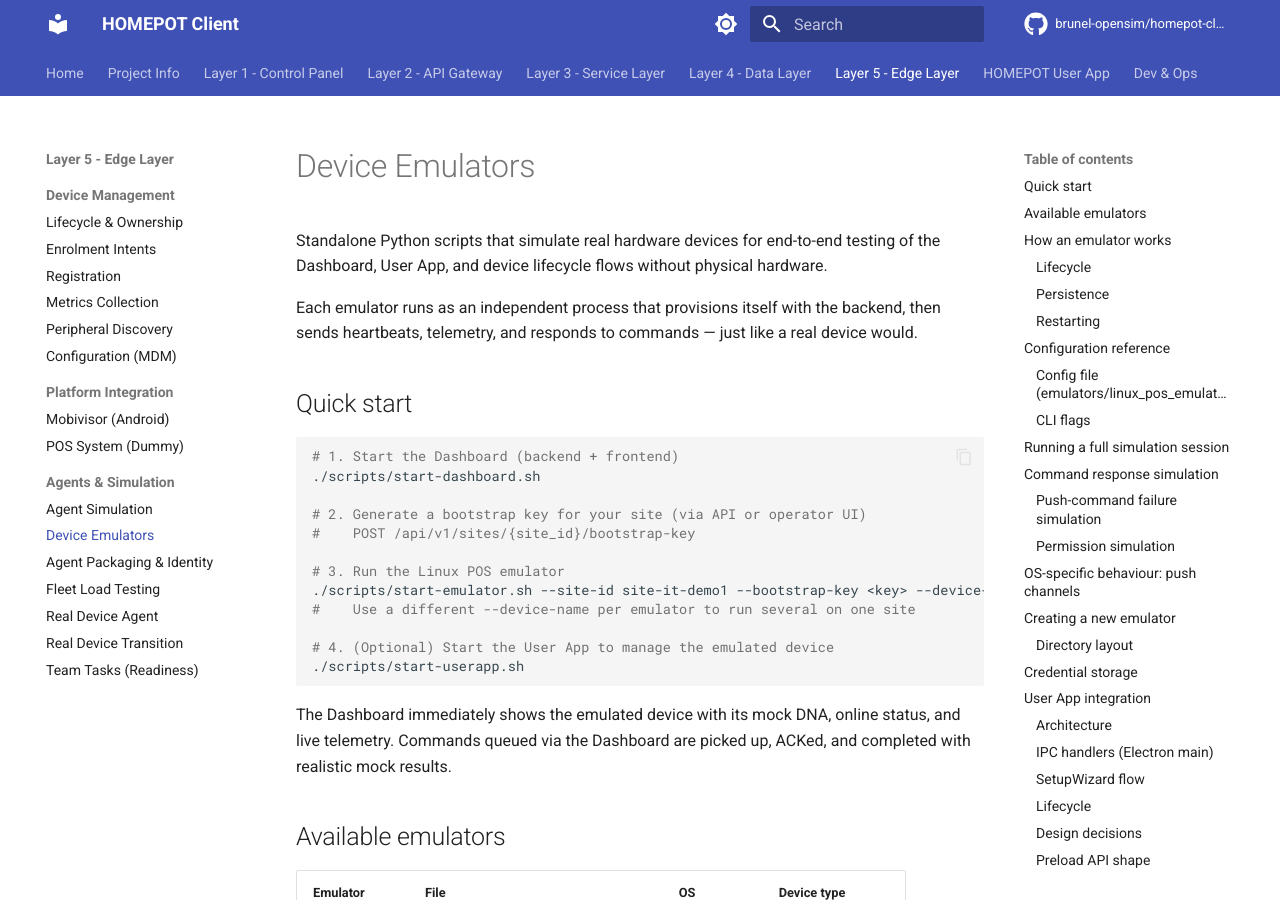
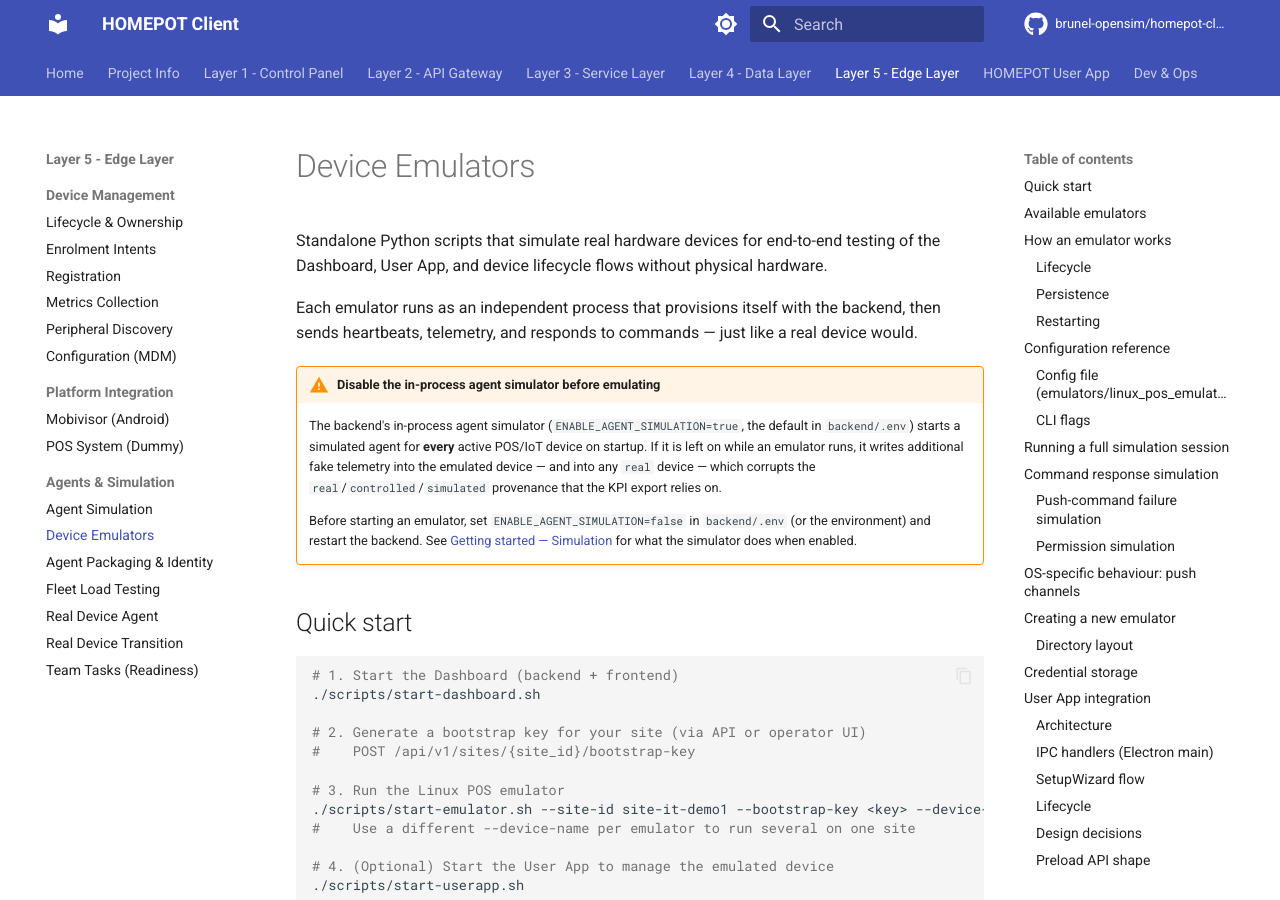
Before and after one commit to brunel-opensim/homepot-client, an MkDocs documentation site: the page built from docs/device-emulators.md, in a window 1280 px wide and 900 px high. Built offline with MkDocs 1.6.1 and Material for MkDocs 9.7.7, drawn with Linux system fonts in a browser that asks for light colours; comment, search, counter and statistics services are not loaded; the version menu is left out.

Commit message:
docs: warn emulator users to disable the in-process agent simulator
The backend's in-process agent simulator (ENABLE_AGENT_SIMULATION=true) writes
fake telemetry into every active POS/IoT device, including emulated and real
devices, corrupting the real/controlled/simulated provenance the KPI export
relies on. Make the warning prominent in the emulator docs so users disable it
before emulating.

```diff
--- a/docs/device-emulators.md
+++ b/docs/device-emulators.md
@@ -3,6 +3,19 @@
 Standalone Python scripts that simulate real hardware devices for end-to-end testing of the Dashboard, User App, and device lifecycle flows without physical hardware.
 
 Each emulator runs as an independent process that provisions itself with the backend, then sends heartbeats, telemetry, and responds to commands — just like a real device would.
+
+!!! warning "Disable the in-process agent simulator before emulating"
+    The backend's in-process agent simulator (`ENABLE_AGENT_SIMULATION=true`, the
+    default in `backend/.env`) starts a simulated agent for **every** active
+    POS/IoT device on startup. If it is left on while an emulator runs, it writes
+    additional fake telemetry into the emulated device — and into any `real`
+    device — which corrupts the `real`/`controlled`/`simulated` provenance that
+    the KPI export relies on.
+
+    Before starting an emulator, set `ENABLE_AGENT_SIMULATION=false` in
+    `backend/.env` (or the environment) and restart the backend. See
+    [Getting started — Simulation](getting-started.md) for what the simulator
+    does when enabled.
 
 ## Quick start
 
```
Also changed, not shown: emulators/README.md (+7 -2 lines).
